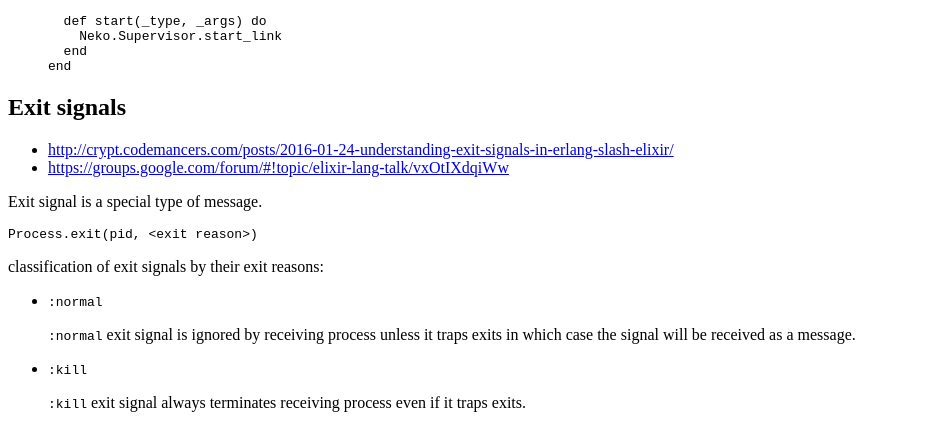
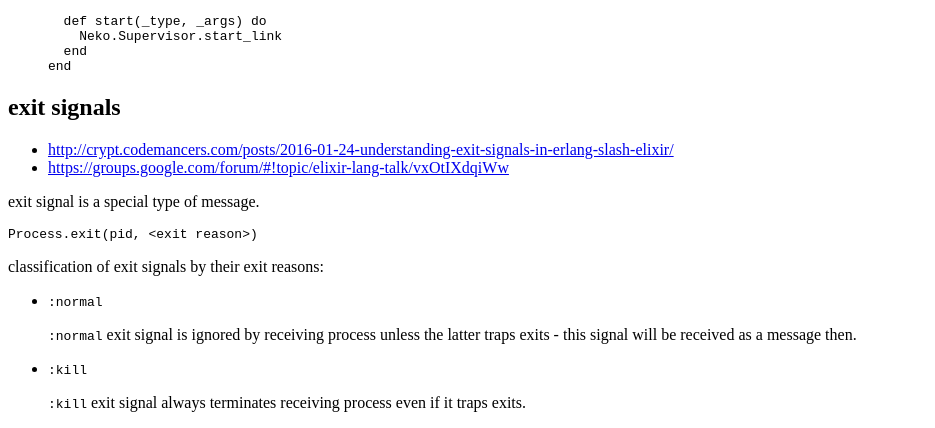
Before and after one commit to tap349/tap349.github.io, a Jekyll site: the page built from _posts/2017-05-28-elixir-otp.md, in a window 1280 px wide. Shown: the part 1404-1832 px from the top of the page, without its empty margins (0-935 px from the left). Built offline with Jekyll 4.4.1, drawn with Linux system fonts in a browser that asks for light colours; some of the changed text lies outside the part shown.

Commit message:
update 2017-06-04_21:02:44

````diff
--- a/_posts/2017-05-28-elixir-otp.md
+++ b/_posts/2017-05-28-elixir-otp.md
@@ -91,12 +91,12 @@
   end
   ```
 
-## Exit signals
+## exit signals
 
 - <http://crypt.codemancers.com/posts/2016-01-24-understanding-exit-signals-in-erlang-slash-elixir/>
 - <https://groups.google.com/forum/#!topic/elixir-lang-talk/vxOtIXdqiWw>
 
-Exit signal is a special type of message.
+exit signal is a special type of message.
 
 ```elixir
 Process.exit(pid, <exit reason>)
@@ -106,8 +106,8 @@
 
 - `:normal`
 
-  `:normal` exit signal is ignored by receiving process unless it
-  traps exits in which case the signal will be received as a message.
+  `:normal` exit signal is ignored by receiving process unless the latter
+  traps exits - this signal will be received as a message then.
 
 - `:kill`
 
@@ -115,7 +115,7 @@
 
 - other exit reasons (including `:shutdown`)
 
-  such signals terminate receiving process unless it trap exits
-  in which case these signals will be received as messages.
+  other exit signals terminate receiving process unless the latter
+  trap exits - these signals will be received as messages then.
 
 ![exit signal cheatsheet](http://crypt.codemancers.com/assets/images/elixir_processes/elixir_exit_signal_cheatsheet-6f1371dea9066489fe5a287abc81d460c2c85785c32efbbb65a5837bb98d635f.png)
````
